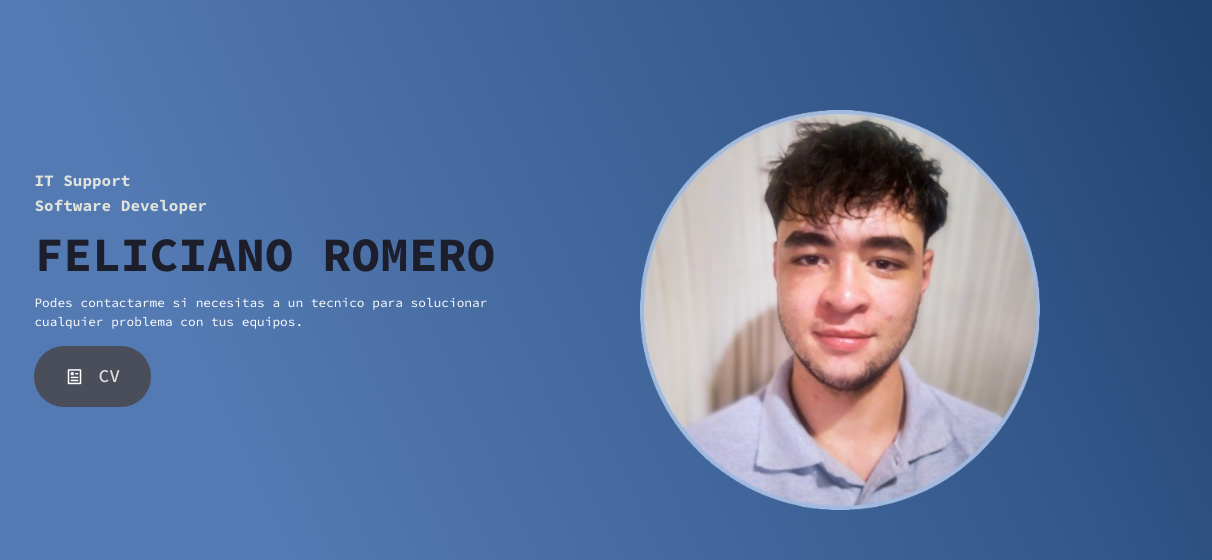
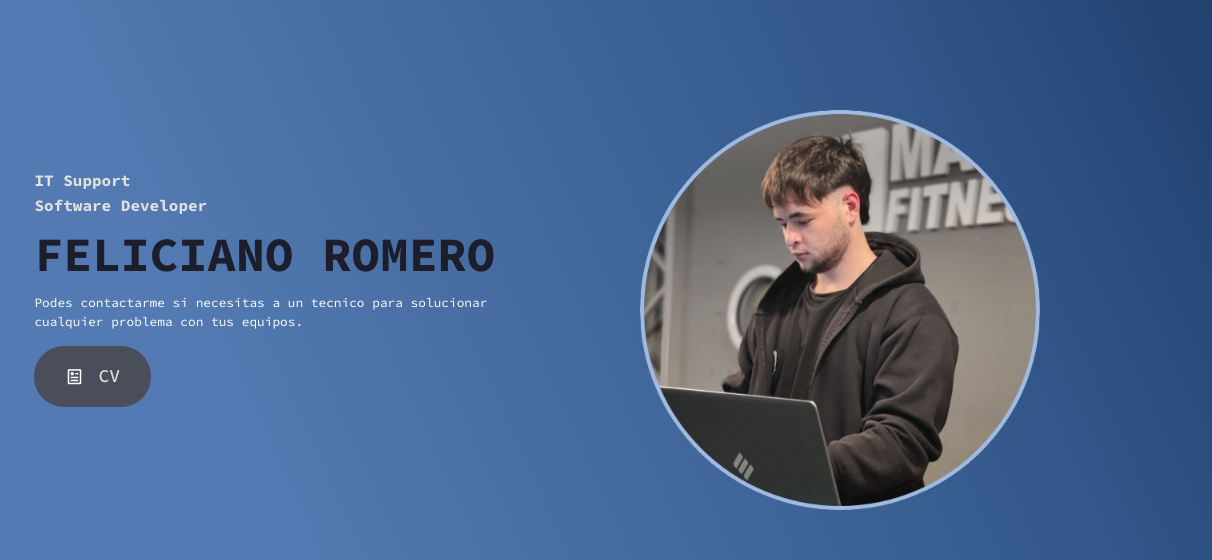
Before and after one commit to feliciano-romero/landing-page, a plain HTML site: page index.html in a window 1280 px wide. Shown: the part 114-674 px from the top of the page, 68-1280 px from the left. Drawn offline with nearby package versions, Linux system fonts and the light colour scheme.

Commit message:
Updated picture of myself

```diff
--- a/index.html
+++ b/index.html
@@ -46,7 +46,7 @@
     <section class="hero">
 
         <div class="hero-image" id="mobile-image">
-            <img src="/assets/img/profile1.png" alt="Feliciano Romero profile picture">
+            <img src="/assets/img/profile2.png" alt="Feliciano Romero profile picture">
         </div>
 
         <div class="hero-text">
@@ -61,7 +61,7 @@
         </div>
 
         <div class="hero-image" id="desktop-image">
-            <img src="/assets/img/profile1.png" alt="Feliciano Romero profile picture">
+            <img src="/assets/img/profile2.png" alt="Feliciano Romero profile picture">
         </div>
 
     </section>
```
Also changed, not shown: assets/img/profile2.png (added).
